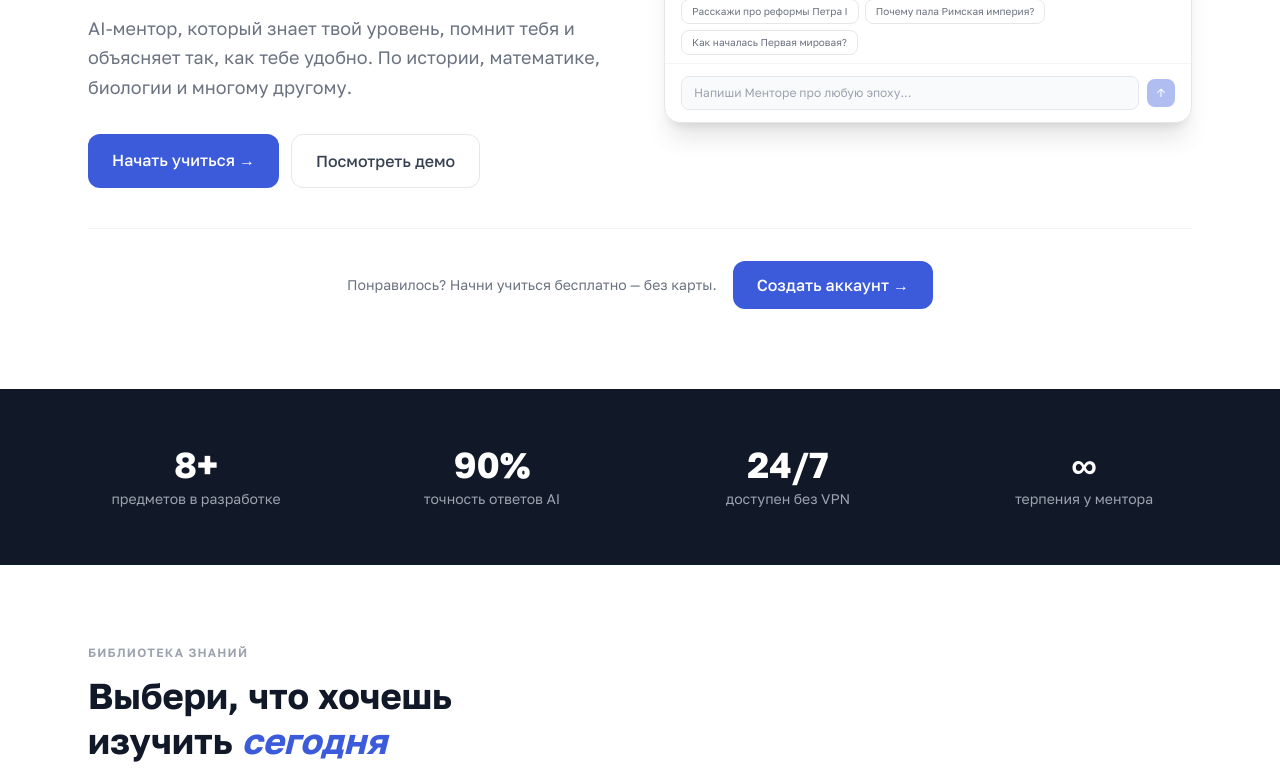
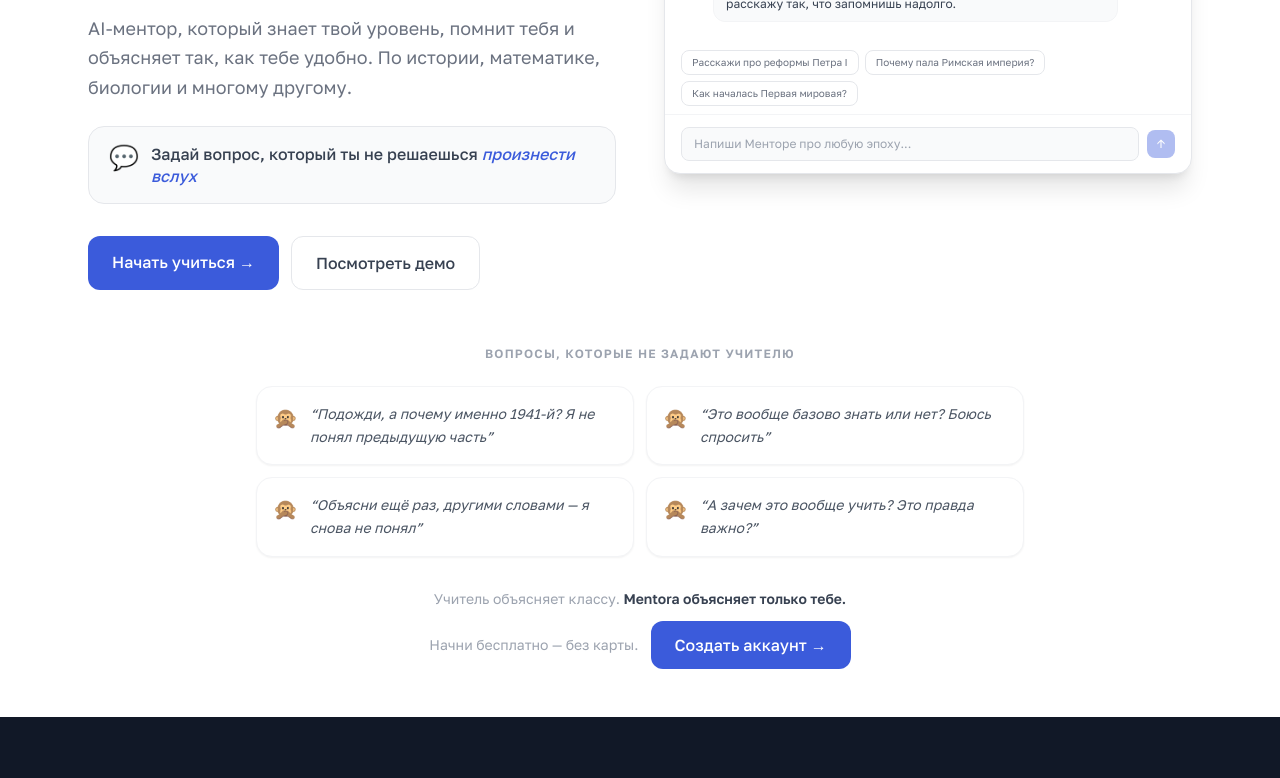
Before and after one commit to unrebay/mentora, a Next.js app: page / in a window 1280 px wide. Shown: the part 380-1158 px from the top of the page. Built offline with nearby package versions, Linux system fonts and the light colour scheme; no server answers.

Commit message:
feat: marketing phrase + shy questions block on landing, fix numbered list rendering in chat

```diff
--- a/src/app/page.tsx
+++ b/src/app/page.tsx
@@ -119,9 +119,17 @@ export default async function HomePage() {
               Учись в{" "}
               <span className="text-brand-600 italic">диалоге.</span>
             </h1>
-            <p className="text-lg text-gray-500 leading-relaxed mb-8">
+            <p className="text-lg text-gray-500 leading-relaxed mb-6">
               AI-ментор, который знает твой уровень, помнит тебя и объясняет так, как тебе удобно. По истории, математике, биологии и многому другому.
             </p>
+            {/* Marketing phrase */}
+            <div className="inline-flex items-start gap-3 bg-gray-50 border border-gray-200 rounded-2xl px-5 py-4 mb-8">
+              <span className="text-2xl leading-none mt-0.5">💬</span>
+              <p className="text-gray-700 text-base leading-snug font-medium">
+                Задай вопрос, который ты не решаешься{" "}
+                <span className="text-brand-600 italic">произнести вслух</span>
+              </p>
+            </div>
             <div className="flex flex-wrap gap-3">
               <Link
                 href="/auth"
@@ -144,15 +152,35 @@ export default async function HomePage() {
           </div>
         </div>
 
-        {/* CTA after demo */}
-        <div className="mt-10 flex flex-col sm:flex-row items-center justify-center gap-4 py-8 border-t border-gray-100">
-          <p className="text-gray-500 text-sm">Понравилось? Начни учиться бесплатно — без карты.</p>
+        {/* Shy questions block */}
+        <div className="mt-14 max-w-3xl mx-auto">
+          <p className="text-center text-xs font-semibold text-gray-400 tracking-widest uppercase mb-6">Вопросы, которые не задают учителю</p>
+          <div className="grid sm:grid-cols-2 gap-3 mb-8">
+            {[
+              "Подожди, а почему именно 1941-й? Я не понял предыдущую часть",
+              "Это вообще базово знать или нет? Боюсь спросить",
+              "Объясни ещё раз, другими словами — я снова не понял",
+              "А зачем это вообще учить? Это правда важно?",
+            ].map((q, i) => (
+              <div key={i} className="flex gap-3 bg-white border border-gray-100 rounded-2xl p-4 shadow-sm">
+                <span className="text-xl shrink-0">🙊</span>
+                <p className="text-sm text-gray-600 leading-relaxed italic">&ldquo;{q}&rdquo;</p>
+              </div>
+            ))}
+          </div>
+          <p className="text-center text-gray-400 text-sm mb-3">
+            Учитель объясняет классу.{" "}
+            <span className="text-gray-700 font-semibold">Mentora объясняет только тебе.</span>
+          </p>
+          <div className="flex flex-col sm:flex-row items-center justify-center gap-3">
+            <p className="text-gray-400 text-sm">Начни бесплатно — без карты.</p>
             <Link
               href="/auth"
               className="px-6 py-3 bg-brand-600 text-white font-medium rounded-xl hover:bg-brand-700 transition-colors whitespace-nowrap"
             >
               Создать аккаунт →
             </Link>
+          </div>
         </div>
       </section>
 
@@ -292,10 +320,11 @@ export default async function HomePage() {
       </section>
 
       {/* CTA */}
-      <section className="bg-gray-900 text-white px-6 py-16 text-center">
-        <h2 className="text-4xl font-bold mb-2">Начни прямо сейчас.</h2>
-        <p className="text-3xl font-bold text-brand-400 italic mb-4">Регистрация не нужна.</p>
-        <p className="text-gray-400 mb-8">Первые уроки — бесплатно. Навсегда.</p>
+      <section className="bg-gray-900 text-white px-6 py-20 text-center">
+        <p className="text-brand-400 text-sm font-semibold tracking-widest uppercase mb-4">Без осуждения · Без стыда · 24/7</p>
+        <h2 className="text-4xl font-bold mb-3">Задай вопрос, который ты не решаешься произнести вслух.</h2>
+        <p className="text-2xl font-medium text-gray-300 italic mb-2">Ментора слушает. Всегда.</p>
+        <p className="text-gray-500 mb-10 text-base">Регистрация не нужна. Первые уроки — бесплатно.</p>
         <Link
           href="/auth"
           className="inline-flex items-center gap-2 px-8 py-4 bg-white text-gray-900 font-semibold rounded-xl hover:bg-gray-100 transition-colors text-sm"
```
Lines whose indentation alone changed are shown as unchanged.
